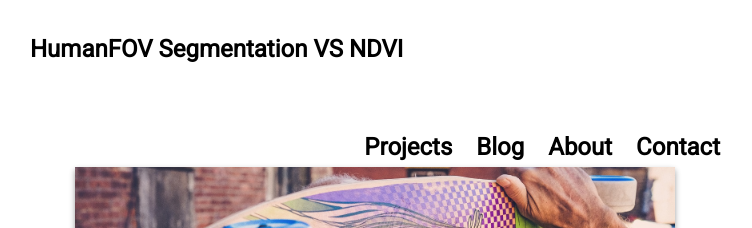
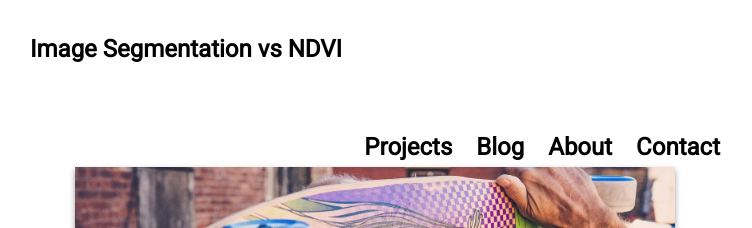
Before and after one commit to jinuew/webinfo, a Jekyll site: the page built from index.md, in a window 1280 px wide. Shown: the top 228 px of the page, without its empty margins (265-1017 px from the left). Built offline with Jekyll 4.4.1, drawn with Linux system fonts in a browser that asks for light colours; nearby versions of some CDN libraries.

Commit message:
Update _config.yml

```diff
--- a/_config.yml
+++ b/_config.yml
@@ -7,6 +7,6 @@ plugins:   [jekyll-sitemap, jekyll-feed,  jekyll-seo-tag]
 
 # Customise atom feed settings (this is where Jekyll-Feed gets configuration information)
 
-title:		   "HumanFOV Segmentation VS NDVI"
+title:		   "Image Segmentation vs NDVI"
 description: "Powered by Jekyll and GitHub Pages"
 author:      "Paul Le"
```
